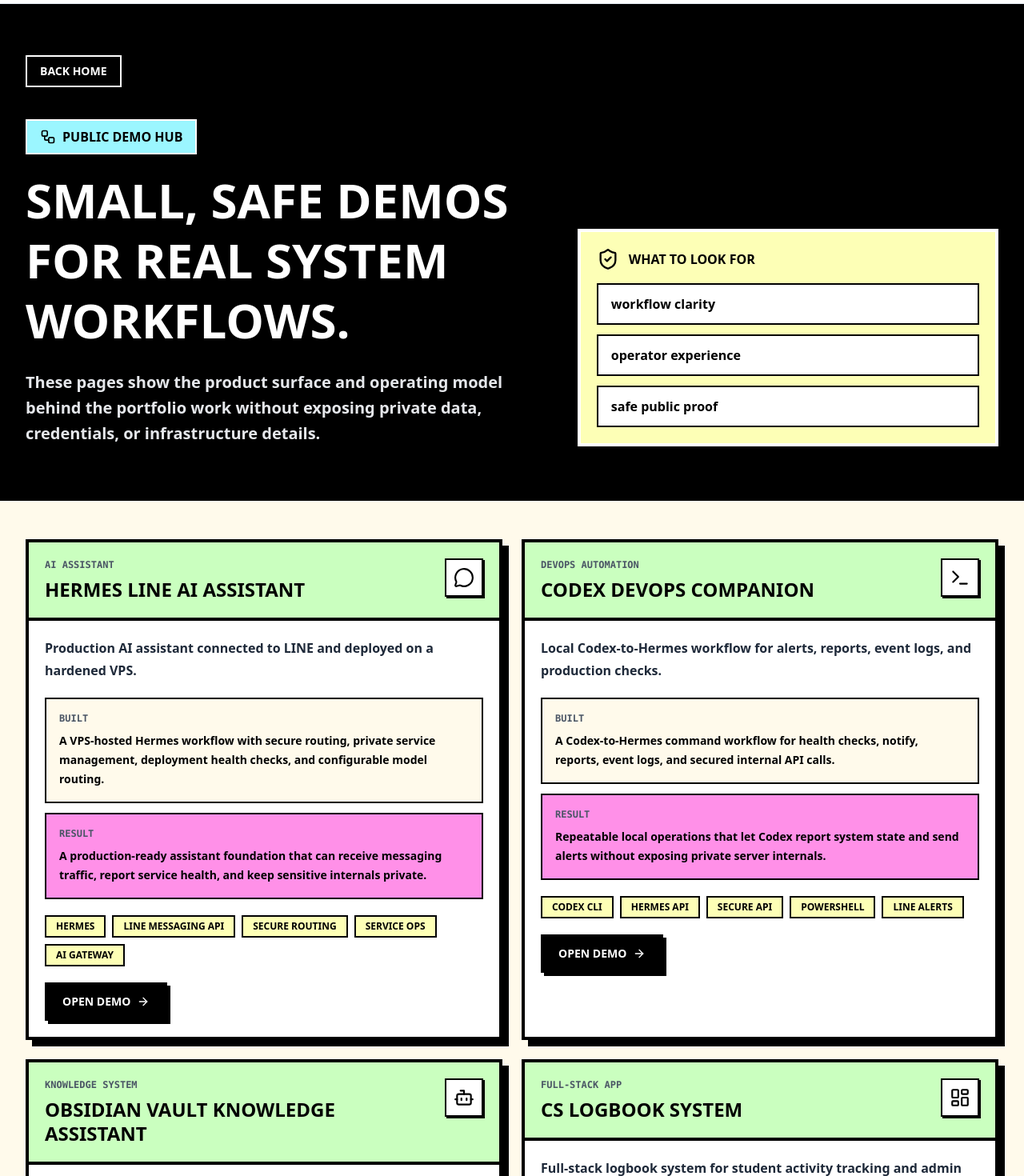
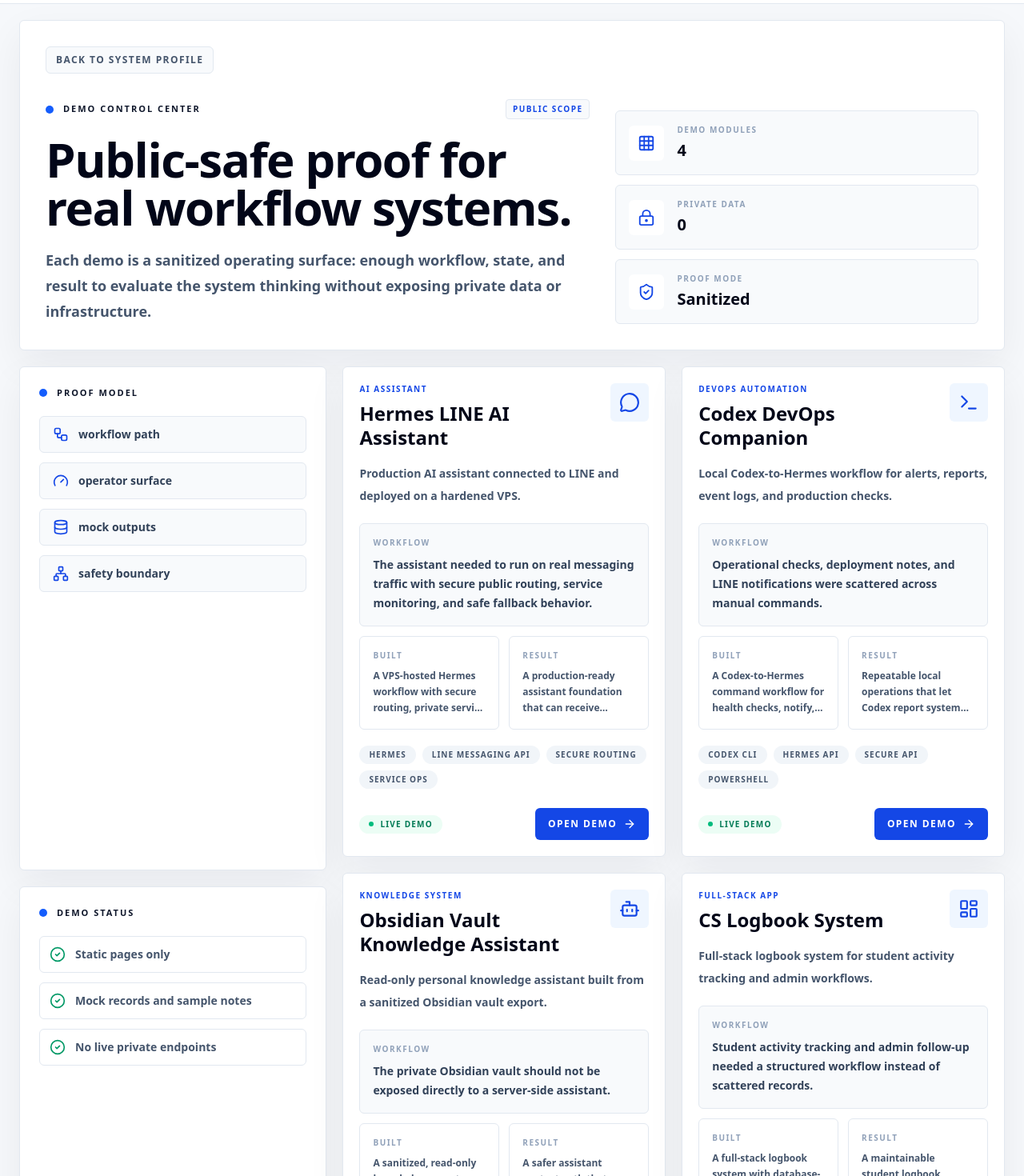
Before and after one commit to Manchinn/Portfolio, a Next.js app: page /demos in a window 1280 px wide. Shown: the part 60-1530 px from the top of the page at 80% size. Built offline with nearby package versions, Linux system fonts and the light colour scheme.

Commit message:
feat: redesign demos hub as control center

```diff
--- a/src/app/(portfolio)/demos/page.tsx
+++ b/src/app/(portfolio)/demos/page.tsx
@@ -1,35 +1,120 @@
 'use client'
 
 import Link from 'next/link'
-import { ArrowRight, Bot, LayoutDashboard, MessageCircle, ShieldCheck, Terminal, Workflow } from 'lucide-react'
+import {
+  ArrowRight,
+  Bot,
+  CheckCircle2,
+  Database,
+  Gauge,
+  Grid3X3,
+  LayoutDashboard,
+  LockKeyhole,
+  MessageCircle,
+  Network,
+  ShieldCheck,
+  Sparkles,
+  Terminal,
+  Workflow,
+} from 'lucide-react'
 import { projects } from '@/data/portfolio'
 import { useTranslation } from '@/i18n/useTranslation'
 import type { Language } from '@/data/types'
 
 const demoCopy = {
   en: {
-    eyebrow: 'Public Demo Hub',
-    title: 'Small, safe demos for real system workflows.',
+    eyebrow: 'Demo Control Center',
+    title: 'Public-safe proof for real workflow systems.',
     intro:
-      'These pages show the product surface and operating model behind the portfolio work without exposing private data, credentials, or infrastructure details.',
-    back: 'Back home',
+      'Each demo is a sanitized operating surface: enough workflow, state, and result to evaluate the system thinking without exposing private data or infrastructure.',
+    back: 'Back to system profile',
     open: 'Open demo',
-    proofLabel: 'What to look for',
-    proofItems: ['workflow clarity', 'operator experience', 'safe public proof'],
+    brief: 'Start a brief',
+    proofLabel: 'Proof model',
+    statusLabel: 'Demo status',
+    scopeLabel: 'Public scope',
+    footerLabel: 'Next operator action',
+    footerTitle: 'Turn one of these workflows into a scoped build.',
+    stats: [
+      { label: 'Demo modules', value: '4' },
+      { label: 'Private data', value: '0' },
+      { label: 'Proof mode', value: 'Sanitized' },
+    ],
+    proofItems: [
+      'workflow path',
+      'operator surface',
+      'mock outputs',
+      'safety boundary',
+    ],
+    statusItems: [
+      'Static pages only',
+      'Mock records and sample notes',
+      'No live private endpoints',
+    ],
+    controlLabels: {
+      workflow: 'Workflow',
+      built: 'Built',
+      result: 'Result',
+      status: 'Live demo',
+    },
   },
   th: {
-    eyebrow: 'Public Demo Hub',
-    title: 'เดโมสั้นๆ ที่โชว์ workflow ของระบบจริงแบบปลอดภัย',
+    eyebrow: 'Demo Control Center',
+    title: 'Public-safe proof สำหรับ workflow systems จริง',
     intro:
-      'หน้านี้รวม demo ที่โชว์ product surface และ operating model ของงานใน portfolio โดยไม่เปิดเผย private data, credentials หรือรายละเอียด infrastructure',
-    back: 'กลับหน้าหลัก',
+      'แต่ละ demo เป็น operating surface ที่ sanitize แล้ว โชว์ workflow, state และผลลัพธ์พอให้ประเมินแนวคิดของระบบ โดยไม่เปิด private data หรือ infrastructure',
+    back: 'กลับหน้า System Profile',
     open: 'เปิด Demo',
-    proofLabel: 'สิ่งที่ควรดู',
-    proofItems: ['workflow ชัด', 'operator experience', 'public proof ที่ปลอดภัย'],
+    brief: 'เริ่ม Brief',
+    proofLabel: 'Proof model',
+    statusLabel: 'Demo status',
+    scopeLabel: 'Public scope',
+    footerLabel: 'Next operator action',
+    footerTitle: 'เลือก workflow แล้ว scope เป็นงาน build จริง',
+    stats: [
+      { label: 'Demo modules', value: '4' },
+      { label: 'Private data', value: '0' },
+      { label: 'Proof mode', value: 'Sanitized' },
+    ],
+    proofItems: [
+      'workflow path',
+      'operator surface',
+      'mock outputs',
+      'safety boundary',
+    ],
+    statusItems: [
+      'Static pages only',
+      'Mock records and sample notes',
+      'No live private endpoints',
+    ],
+    controlLabels: {
+      workflow: 'Workflow',
+      built: 'Built',
+      result: 'Result',
+      status: 'Live demo',
+    },
   },
 }
 
 const demoIcons = [MessageCircle, Terminal, Bot, LayoutDashboard]
+const statIcons = [Grid3X3, LockKeyhole, ShieldCheck]
+const proofIcons = [Workflow, Gauge, Database, Network]
+
+function PanelHeader({ title, badge }: { title: string; badge?: string }) {
+  return (
+    <div className="mb-5 flex items-center justify-between gap-3">
+      <div className="flex min-w-0 items-center gap-3">
+        <span className="h-2.5 w-2.5 shrink-0 rounded-full bg-blue-600"></span>
+        <h2 className="truncate text-[11px] font-black uppercase tracking-[0.18em] text-slate-900">{title}</h2>
+      </div>
+      {badge && (
+        <span className="rounded-sm border border-slate-200 bg-slate-50 px-2 py-1 text-[10px] font-black uppercase tracking-[0.14em] text-blue-700">
+          {badge}
+        </span>
+      )}
+    </div>
+  )
+}
 
 export default function DemosPage() {
   const { language } = useTranslation()
@@ -38,86 +123,125 @@
   const demoProjects = projects[lang].filter((project) => project.demo)
 
   return (
-    <main className="min-h-screen bg-neo-cream text-black">
-      <section className="border-b-4 border-black bg-black text-white">
-        <div className="mx-auto max-w-7xl px-4 py-16 sm:px-6 lg:px-8">
-          <Link href="/#home" className="inline-flex items-center border-2 border-white px-4 py-2 text-sm font-black uppercase hover:bg-white hover:text-black">
+    <main className="min-h-screen bg-[#f6f8fb] text-slate-950">
+      <div className="mx-auto grid max-w-[1800px] gap-5 px-4 py-5 lg:px-6">
+        <section className="rounded-md border border-slate-200 bg-white p-6 shadow-[0_18px_50px_rgba(15,23,42,0.06)] sm:p-8">
+          <div className="grid gap-8 xl:grid-cols-[1.35fr_0.9fr] xl:items-end">
+            <div>
+              <Link href="/#home" className="inline-flex items-center rounded-md border border-slate-200 bg-slate-50 px-3 py-2 text-xs font-black uppercase tracking-[0.12em] text-slate-600 transition hover:border-blue-200 hover:bg-blue-50 hover:text-blue-700">
                 {copy.back}
               </Link>
-
-          <div className="mt-10 grid gap-8 lg:grid-cols-[1fr_0.8fr] lg:items-end">
-            <div>
-              <div className="mb-5 inline-flex items-center gap-2 border-2 border-white bg-neo-cyan px-4 py-2 font-black uppercase text-black shadow-neo">
-                <Workflow size={20} />
-                {copy.eyebrow}
-              </div>
-              <h1 className="max-w-4xl text-4xl font-black uppercase leading-tight sm:text-6xl">
+              <div className="mt-8">
+                <PanelHeader title={copy.eyebrow} badge={copy.scopeLabel} />
+                <h1 className="max-w-5xl text-4xl font-black leading-none tracking-tight text-slate-950 sm:text-6xl">
                   {copy.title}
                 </h1>
-              <p className="mt-6 max-w-3xl text-lg font-bold leading-8 text-gray-200 sm:text-xl">
+                <p className="mt-5 max-w-3xl text-base font-semibold leading-8 text-slate-600 sm:text-lg">
                   {copy.intro}
                 </p>
               </div>
+            </div>
 
-            <div className="border-4 border-white bg-neo-lemon p-5 text-black shadow-neo-lg">
-              <div className="mb-4 flex items-center gap-3">
-                <ShieldCheck size={28} />
-                <p className="font-black uppercase">{copy.proofLabel}</p>
+            <div className="grid gap-3 sm:grid-cols-3 xl:grid-cols-1">
+              {copy.stats.map((stat, index) => {
+                const Icon = statIcons[index]
+                return (
+                  <div key={stat.label} className="flex items-center gap-4 rounded-md border border-slate-200 bg-slate-50 p-4">
+                    <div className="flex h-11 w-11 shrink-0 items-center justify-center rounded-md bg-white text-blue-700">
+                      <Icon size={22} />
                     </div>
-              <div className="grid gap-3">
-                {copy.proofItems.map((item) => (
-                  <div key={item} className="border-2 border-black bg-white px-4 py-3 font-black">
+                    <div>
+                      <p className="text-[10px] font-black uppercase tracking-[0.15em] text-slate-400">{stat.label}</p>
+                      <p className="mt-1 text-xl font-black text-slate-950">{stat.value}</p>
+                    </div>
+                  </div>
+                )
+              })}
+            </div>
+          </div>
+        </section>
+
+        <div className="grid gap-5 xl:grid-cols-[0.72fr_1.55fr]">
+          <aside className="grid gap-5">
+            <section className="rounded-md border border-slate-200 bg-white p-6 shadow-[0_18px_50px_rgba(15,23,42,0.06)]">
+              <PanelHeader title={copy.proofLabel} />
+              <div className="grid gap-3 sm:grid-cols-2 xl:grid-cols-1">
+                {copy.proofItems.map((item, index) => {
+                  const Icon = proofIcons[index]
+                  return (
+                    <div key={item} className="flex items-center gap-3 rounded-md border border-slate-200 bg-slate-50 px-4 py-3">
+                      <Icon className="h-5 w-5 shrink-0 text-blue-700" />
+                      <span className="text-sm font-black text-slate-700">{item}</span>
+                    </div>
+                  )
+                })}
+              </div>
+            </section>
+
+            <section className="rounded-md border border-slate-200 bg-white p-6 shadow-[0_18px_50px_rgba(15,23,42,0.06)]">
+              <PanelHeader title={copy.statusLabel} />
+              <div className="space-y-3">
+                {copy.statusItems.map((item) => (
+                  <div key={item} className="flex gap-3 rounded-md border border-slate-200 bg-white p-3 text-sm font-semibold text-slate-600">
+                    <CheckCircle2 className="h-5 w-5 shrink-0 text-emerald-600" />
                     {item}
                   </div>
                 ))}
               </div>
-            </div>
-          </div>
-        </div>
             </section>
+          </aside>
 
-      <section className="mx-auto max-w-7xl px-4 py-12 sm:px-6 lg:px-8">
-        <div className="grid gap-6 md:grid-cols-2">
+          <section className="grid gap-5 md:grid-cols-2">
             {demoProjects.map((project, index) => {
               const Icon = demoIcons[index] ?? Bot
 
               return (
-              <article key={project.id} className="border-4 border-black bg-white shadow-neo-lg">
-                <div className="flex items-start justify-between gap-4 border-b-4 border-black bg-neo-mint p-5">
-                  <div>
-                    <p className="font-mono text-xs font-black uppercase text-gray-600">{project.category}</p>
-                    <h2 className="mt-2 text-2xl font-black uppercase leading-tight">{project.title}</h2>
+                <article key={project.id} className="rounded-md border border-slate-200 bg-white p-5 shadow-[0_18px_50px_rgba(15,23,42,0.06)]">
+                  <div className="flex items-start justify-between gap-4">
+                    <div className="min-w-0">
+                      <p className="text-[10px] font-black uppercase tracking-[0.15em] text-blue-700">{project.category}</p>
+                      <h2 className="mt-2 text-2xl font-black leading-tight text-slate-950">{project.title}</h2>
                     </div>
-                  <div className="flex h-12 w-12 shrink-0 items-center justify-center border-2 border-black bg-white shadow-neo-sm">
+                    <div className="flex h-12 w-12 shrink-0 items-center justify-center rounded-md bg-blue-50 text-blue-700">
                       <Icon size={26} />
                     </div>
                   </div>
 
-                <div className="space-y-5 p-5">
-                  <p className="font-bold leading-7 text-gray-800">{project.description}</p>
+                  <p className="mt-4 min-h-14 text-sm font-semibold leading-7 text-slate-600">{project.description}</p>
 
                   {project.caseStudy && (
-                    <div className="grid gap-3">
-                      <div className="border-2 border-black bg-neo-cream p-4">
-                        <p className="font-mono text-xs font-black uppercase text-gray-600">Built</p>
-                        <p className="mt-2 text-sm font-bold leading-6">{project.caseStudy.built}</p>
+                    <div className="mt-5 grid gap-3">
+                      <div className="rounded-md border border-slate-200 bg-slate-50 p-4">
+                        <p className="text-[10px] font-black uppercase tracking-[0.15em] text-slate-400">{copy.controlLabels.workflow}</p>
+                        <p className="mt-2 text-sm font-semibold leading-6 text-slate-700">{project.caseStudy.problem}</p>
                       </div>
-                      <div className="border-2 border-black bg-neo-pink p-4">
-                        <p className="font-mono text-xs font-black uppercase text-gray-600">Result</p>
-                        <p className="mt-2 text-sm font-bold leading-6">{project.caseStudy.result}</p>
+                      <div className="grid gap-3 sm:grid-cols-2">
+                        <div className="rounded-md border border-slate-200 bg-white p-4">
+                          <p className="text-[10px] font-black uppercase tracking-[0.15em] text-slate-400">{copy.controlLabels.built}</p>
+                          <p className="mt-2 line-clamp-3 text-xs font-semibold leading-5 text-slate-600">{project.caseStudy.built}</p>
+                        </div>
+                        <div className="rounded-md border border-slate-200 bg-white p-4">
+                          <p className="text-[10px] font-black uppercase tracking-[0.15em] text-slate-400">{copy.controlLabels.result}</p>
+                          <p className="mt-2 line-clamp-3 text-xs font-semibold leading-5 text-slate-600">{project.caseStudy.result}</p>
+                        </div>
                       </div>
                     </div>
                   )}
 
-                  <div className="flex flex-wrap gap-2">
-                    {project.tech.map((tech) => (
-                      <span key={tech} className="border-2 border-black bg-neo-lemon px-3 py-1 text-xs font-black uppercase">
+                  <div className="mt-5 flex flex-wrap gap-2">
+                    {project.tech.slice(0, 4).map((tech) => (
+                      <span key={tech} className="rounded-full bg-slate-100 px-3 py-1 text-[10px] font-black uppercase tracking-[0.1em] text-slate-600">
                         {tech}
                       </span>
                     ))}
                   </div>
 
-                  <Link href={project.demo} className="inline-flex items-center border-2 border-black bg-black px-5 py-3 text-sm font-black uppercase text-white shadow-neo hover:translate-x-[2px] hover:translate-y-[2px] hover:shadow-none">
+                  <div className="mt-6 flex flex-col gap-3 sm:flex-row sm:items-center sm:justify-between">
+                    <span className="inline-flex items-center gap-2 rounded-full bg-emerald-50 px-3 py-1 text-[10px] font-black uppercase tracking-[0.12em] text-emerald-700">
+                      <span className="h-1.5 w-1.5 rounded-full bg-emerald-500"></span>
+                      {copy.controlLabels.status}
+                    </span>
+                    <Link href={project.demo} className="inline-flex items-center justify-center rounded-md bg-blue-700 px-4 py-3 text-xs font-black uppercase tracking-[0.12em] text-white transition hover:bg-blue-800">
                       {copy.open}
                       <ArrowRight className="ml-2 h-4 w-4" />
                     </Link>
@@ -125,23 +249,25 @@
                 </article>
               )
             })}
+          </section>
         </div>
 
-        <div className="mt-10 border-4 border-black bg-neo-cyan p-6 shadow-neo-lg">
-          <div className="flex flex-col gap-4 lg:flex-row lg:items-center lg:justify-between">
+        <section className="rounded-md border border-slate-200 bg-white p-6 shadow-[0_18px_50px_rgba(15,23,42,0.06)]">
+          <div className="flex flex-col gap-5 lg:flex-row lg:items-center lg:justify-between">
             <div>
-              <p className="font-mono text-xs font-black uppercase text-gray-700">Next step</p>
-              <h2 className="mt-2 text-2xl font-black uppercase">
-                {lang === 'th' ? 'อยากทำ workflow แบบนี้ให้ใช้งานจริง?' : 'Want a workflow like this for your own operation?'}
-              </h2>
+              <div className="mb-3 flex items-center gap-3">
+                <Sparkles className="h-5 w-5 text-blue-700" />
+                <p className="text-[11px] font-black uppercase tracking-[0.18em] text-slate-500">{copy.footerLabel}</p>
               </div>
-            <Link href="/work-with-me" className="inline-flex items-center justify-center border-2 border-black bg-black px-5 py-3 text-sm font-black uppercase text-white shadow-neo hover:translate-x-[2px] hover:translate-y-[2px] hover:shadow-none">
-              {lang === 'th' ? 'เริ่ม Brief' : 'Start a brief'}
+              <h2 className="max-w-3xl text-2xl font-black leading-tight text-slate-950">{copy.footerTitle}</h2>
+            </div>
+            <Link href="/work-with-me" className="inline-flex items-center justify-center rounded-md bg-blue-700 px-5 py-3 text-xs font-black uppercase tracking-[0.12em] text-white transition hover:bg-blue-800">
+              {copy.brief}
               <ArrowRight className="ml-2 h-4 w-4" />
             </Link>
           </div>
+        </section>
       </div>
-      </section>
     </main>
   )
 }
```
Lines whose indentation alone changed are shown as unchanged.
